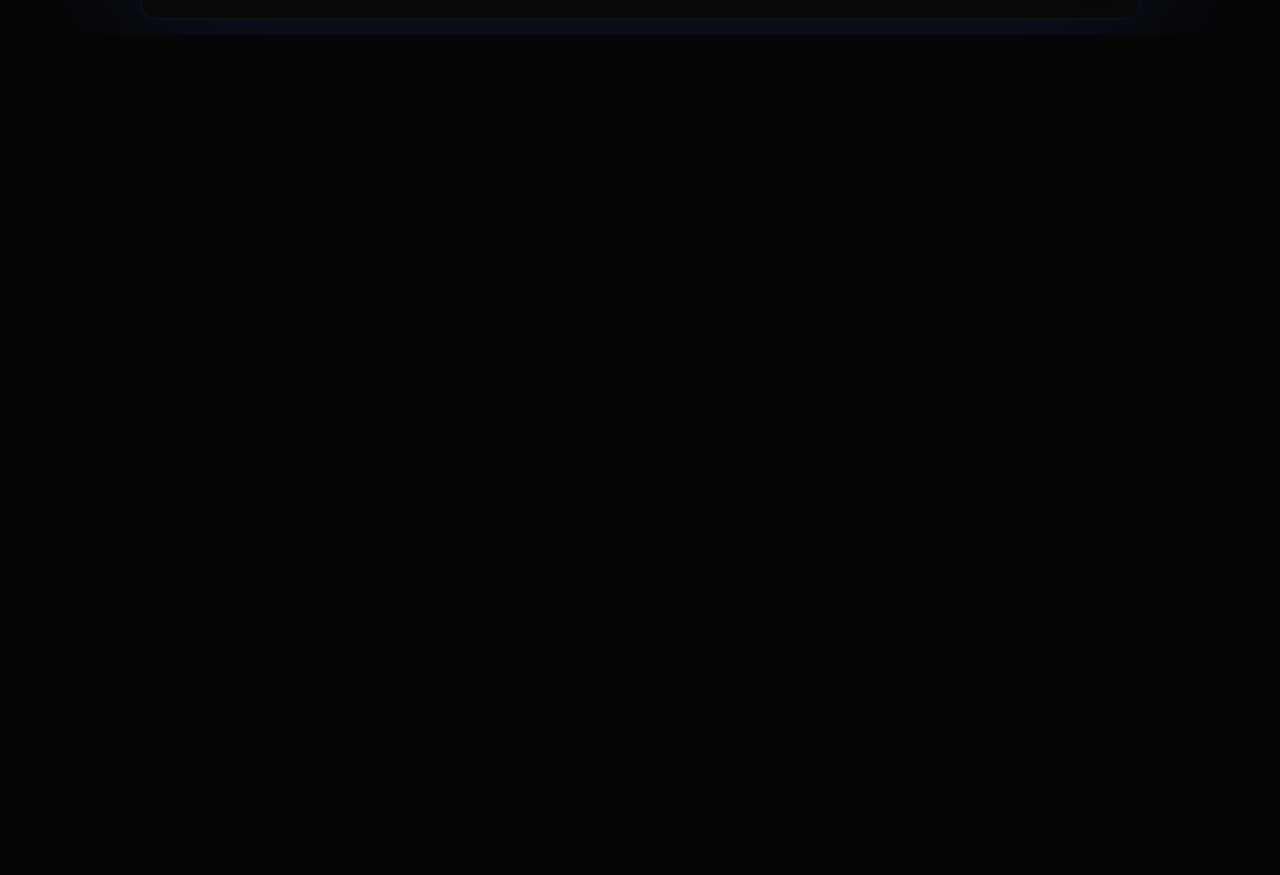
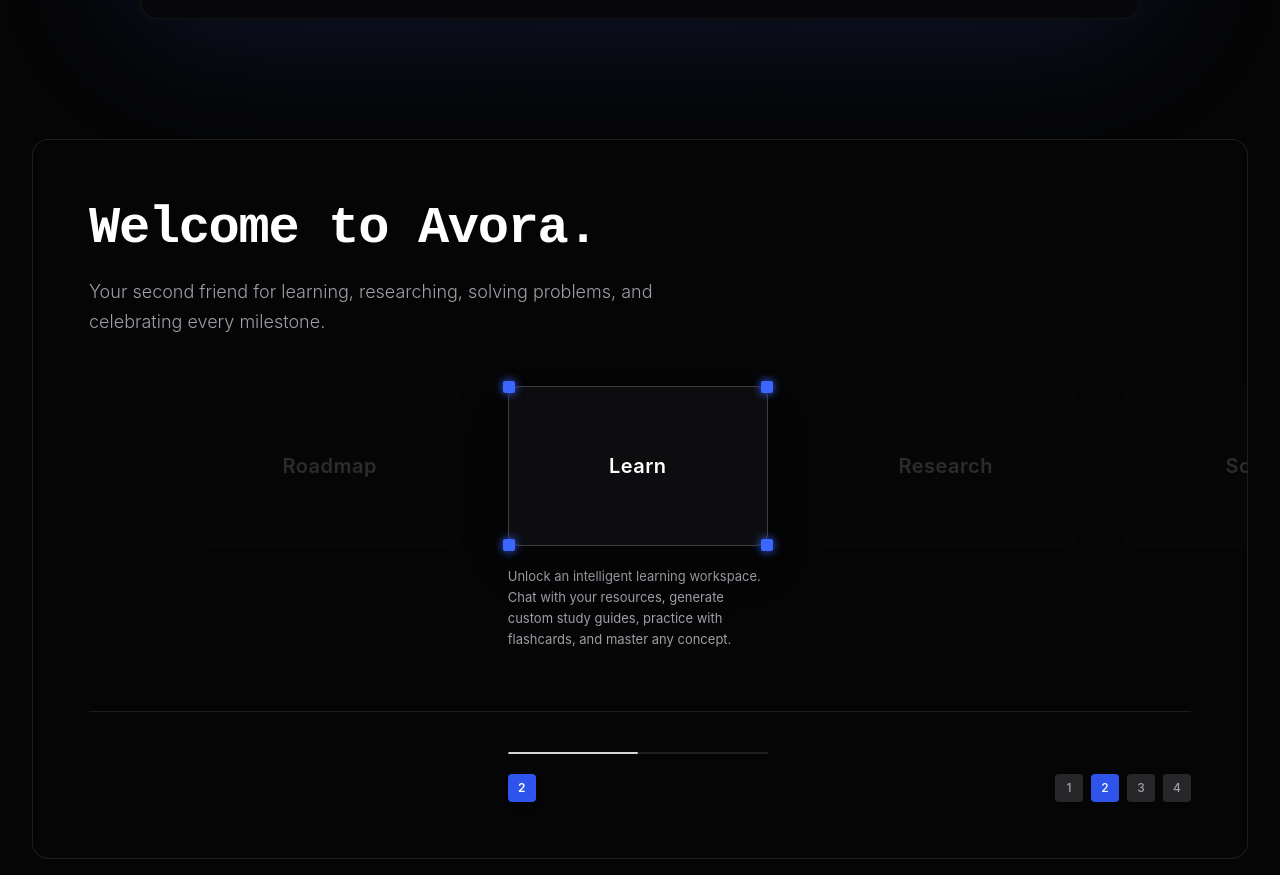
Before and after one commit to gaurav05505/ScholarAI, a React (Vite) app in the folder frontend/: page / in a window 1280 px wide. Shown: the part 800-1675 px from the top of the page. Before the commit the page ends 835 px from the top, so only its background shows below. Built offline with nearby package versions, Linux system fonts and the light colour scheme.

Commit message:
section2

```diff
--- a/frontend/src/components/Navbar.jsx
+++ b/frontend/src/components/Navbar.jsx
@@ -122,28 +122,34 @@
         {/* Panel */}
         <div
           id="mobile-menu"
-          className={`absolute top-0 right-0 h-full w-[78%] max-w-xs bg-neutral-950 shadow-xl flex flex-col pt-24 px-8 gap-2 transition-transform duration-300 ease-out ${
+          className={`absolute top-0 right-0 h-full w-[80%] max-w-xs bg-neutral-950/95 backdrop-blur-xl border-l border-white/10 shadow-2xl flex flex-col justify-between pt-24 pb-8 px-8 transition-transform duration-300 ease-out ${
             menuOpen ? 'translate-x-0' : 'translate-x-full'
           }`}
         >
+          {/* Menu Links with hover states and animation */}
+          <div className="flex flex-col">
             {NAV_LINKS.map((link, i) => (
               <a
                 key={link.label}
                 href={link.href}
                 onClick={closeMenu}
-              className="py-3 text-lg text-white/90 hover:text-white border-b border-white/10 transition-all duration-300"
+                className="group flex items-center justify-between py-4 text-lg text-zinc-300 hover:text-white hover:translate-x-1.5 border-b border-white/10 transition-all duration-200"
                 style={{
                   transitionDelay: menuOpen ? `${i * 60 + 100}ms` : '0ms',
                   opacity: menuOpen ? 1 : 0,
                   transform: menuOpen ? 'translateY(0)' : 'translateY(-8px)',
                 }}
               >
-              {link.label}
+                <span className="group-hover:text-white transition-colors">{link.label}</span>
+                <span className="w-1.5 h-1.5 rounded-full bg-[#4D74FF] opacity-0 group-hover:opacity-100 transition-all duration-200 shadow-[0_0_8px_#4D74FF]" />
               </a>
             ))}
+          </div>
 
+          {/* Bottom Get Started Button */}
+          <div className="mt-auto pt-8">
             <button
-            className="get-started mt-6 w-full transition-all duration-300"
+              className="get-started w-full block text-center cursor-pointer transition-all duration-300"
               style={{
                 transitionDelay: menuOpen ? `${NAV_LINKS.length * 60 + 100}ms` : '0ms',
                 opacity: menuOpen ? 1 : 0,
@@ -155,6 +161,7 @@
             </button>
           </div>
         </div>
+      </div>
     </nav>
   )
 }
--- a/frontend/src/pages/Home.jsx
+++ b/frontend/src/pages/Home.jsx
@@ -1,13 +1,15 @@
 import React from 'react'
 import Navbar from '../components/Navbar'
 import Section1 from './Landingpages/Section1'
+import Section2 from './Landingpages/Section2'
 
 
 const Home = () => {
   return (
-    <div className='relative mx-4 sm:mx-6 lg:mx-8 my-4 flex flex-col'>
+    <div className='relative  mx-4 sm:mx-6 lg:mx-8 my-4 flex flex-col'>
       <Navbar />
       <Section1 />
+      <Section2 />
     </div>
   )
 }
--- a/frontend/src/pages/Landingpages/Section2.jsx
+++ b/frontend/src/pages/Landingpages/Section2.jsx
@@ -1,4 +1,4 @@
-import React, { useState } from 'react'
+import React, { useState, useEffect } from 'react'
 
 const cards = [
   {
@@ -33,6 +33,15 @@
   const cardWidth = 260
   const cardGap = 48
   const stepOffset = cardWidth + cardGap
+
+  // Auto-slide every 4 seconds
+  useEffect(() => {
+    const timer = setInterval(() => {
+      setActiveIndex((prev) => (prev + 1) % cards.length)
+    }, 4000)
+
+    return () => clearInterval(timer)
+  }, [activeIndex])
 
   return (
     <div className="relative mt-30 w-full min-h-[720px] rounded-2xl border border-white/10 bg-[#050505] p-8 md:p-12 lg:p-14 overflow-hidden flex flex-col justify-between select-none">
```
Lines whose indentation alone changed are shown as unchanged.
